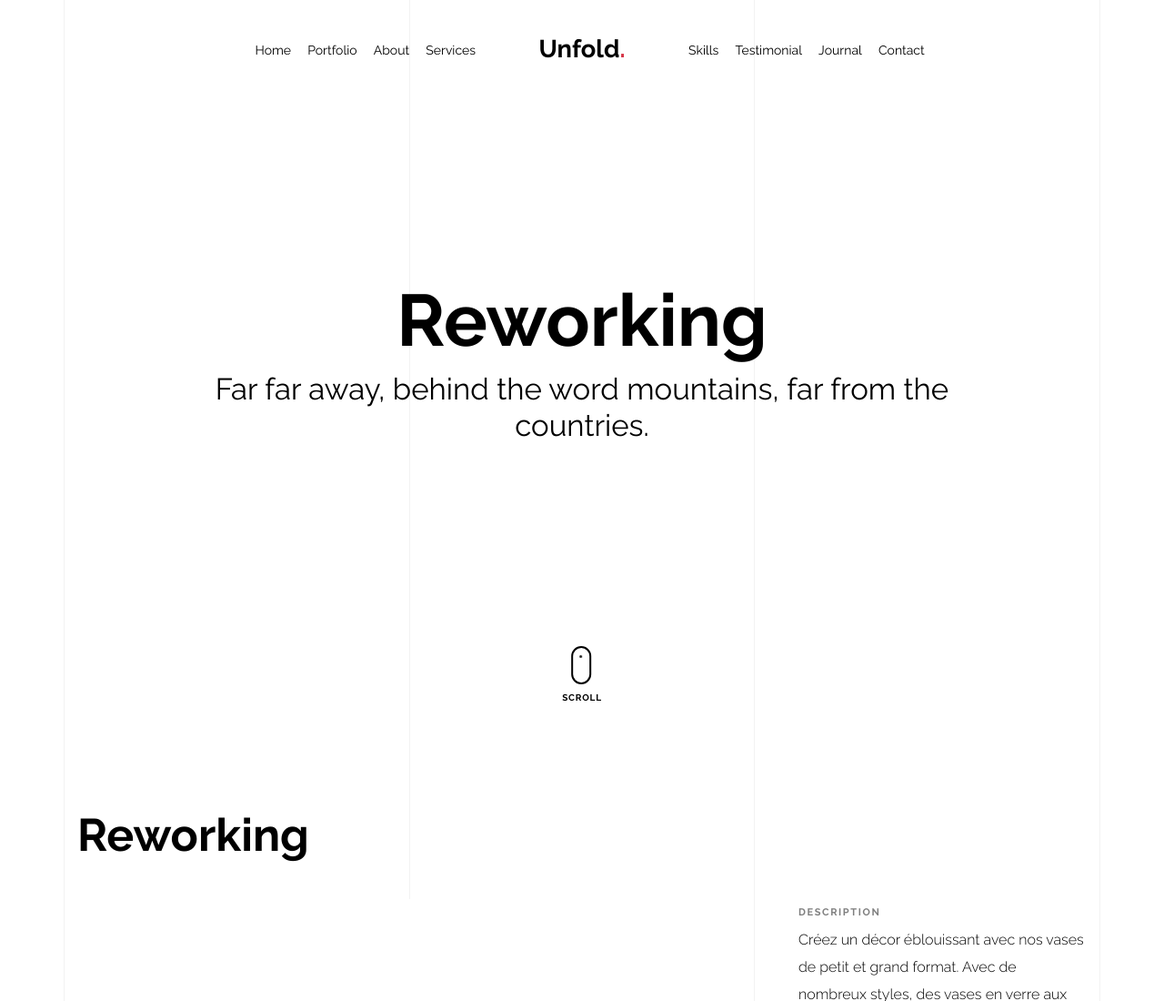
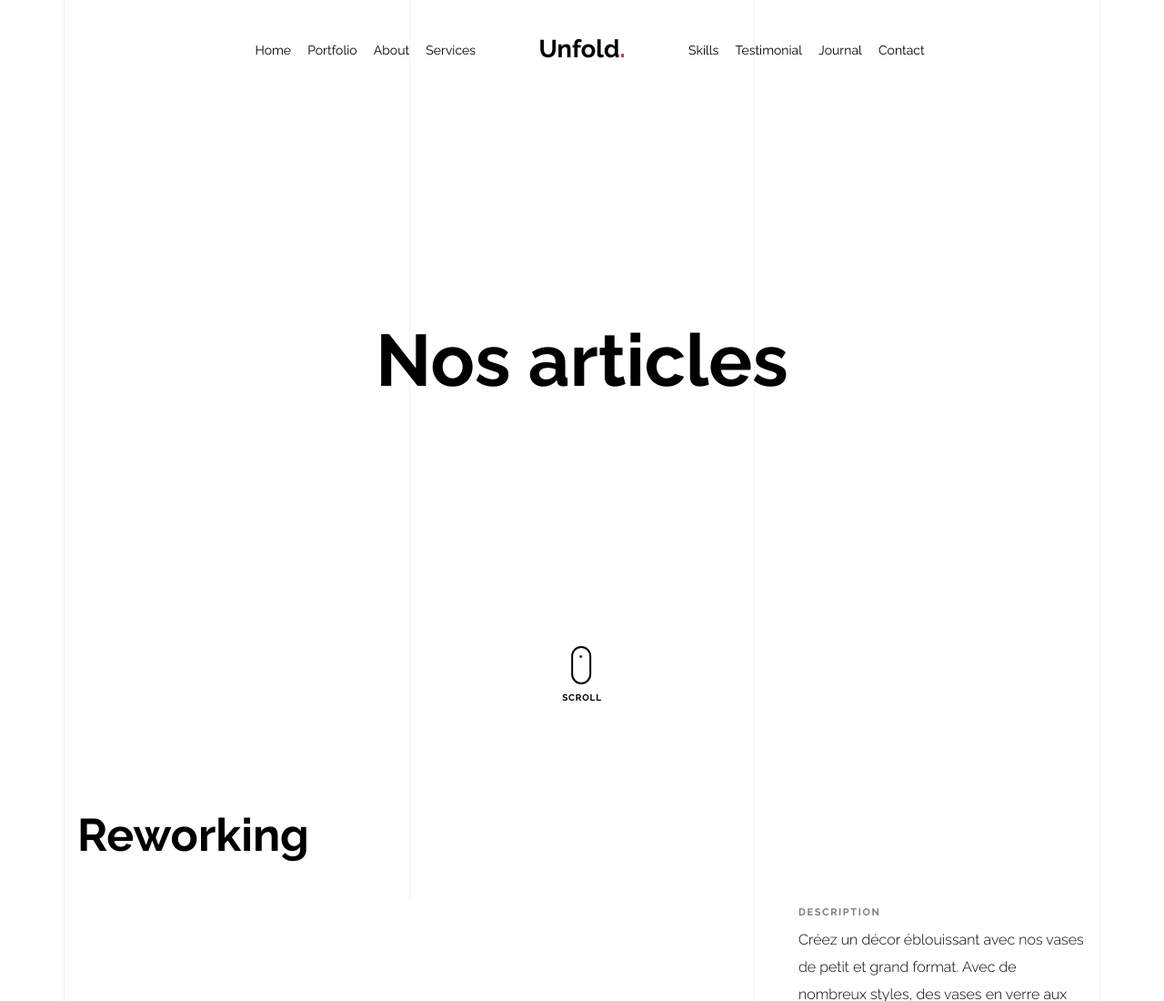
Before and after one commit to Skobraf/benchekroun, a plain HTML site: page light/portfolio-single-3.html in a window 1280 px wide. Shown: the top 1100 px of the page at 91% size. Drawn offline with Linux system fonts and the light colour scheme; files whose address does not match are found by name.

Commit message:
update description

```diff
--- a/light/portfolio-single-3.html
+++ b/light/portfolio-single-3.html
@@ -107,8 +107,8 @@
           <div class="row align-items-center">
 
             <div class="col-md-10 mx-auto text-center">
-              <h1 class="heading" data-aos="fade-up">Reworking</h1>
-              <h2 class="subheading" data-aos="fade-up" data-aos-delay="100">Far far away, behind the word mountains, far from the countries.</h2>
+              <h1 class="heading" data-aos="fade-up">Nos articles</h1>
+              <!-- <h2 class="subheading" data-aos="fade-up" data-aos-delay="100">Far far away, behind the word mountains, far from the countries.</h2> -->
             </div>
 
           </div>
```
